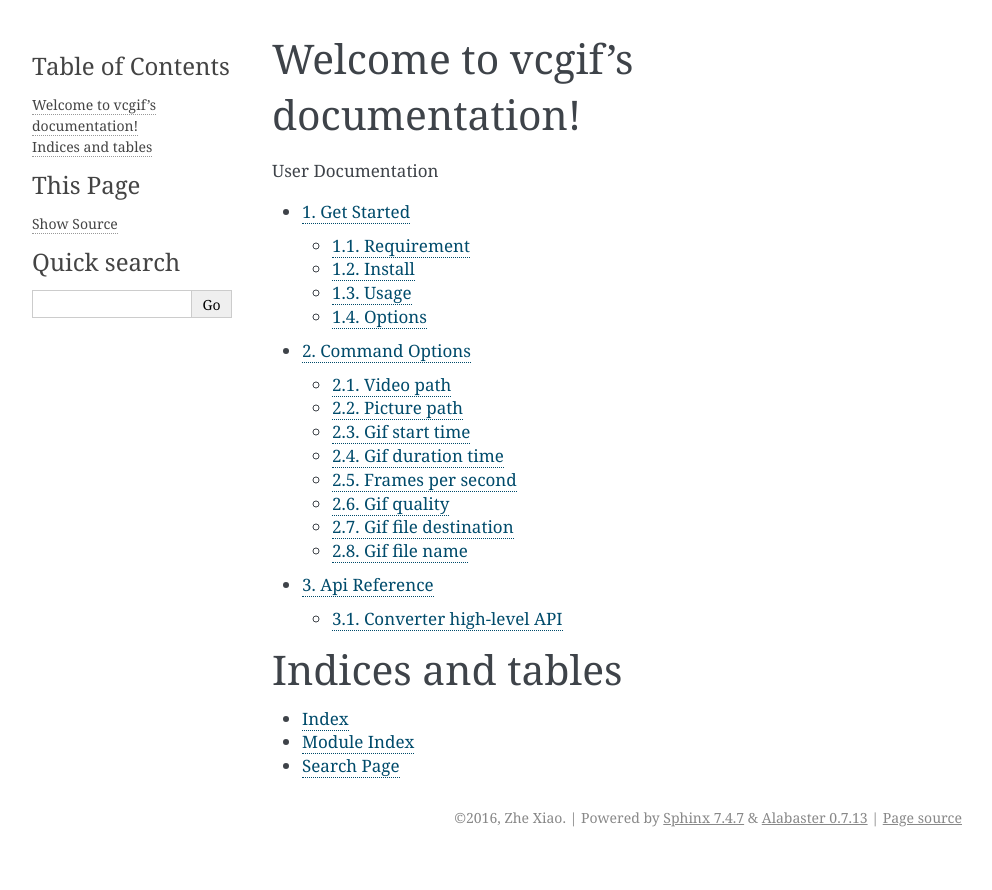
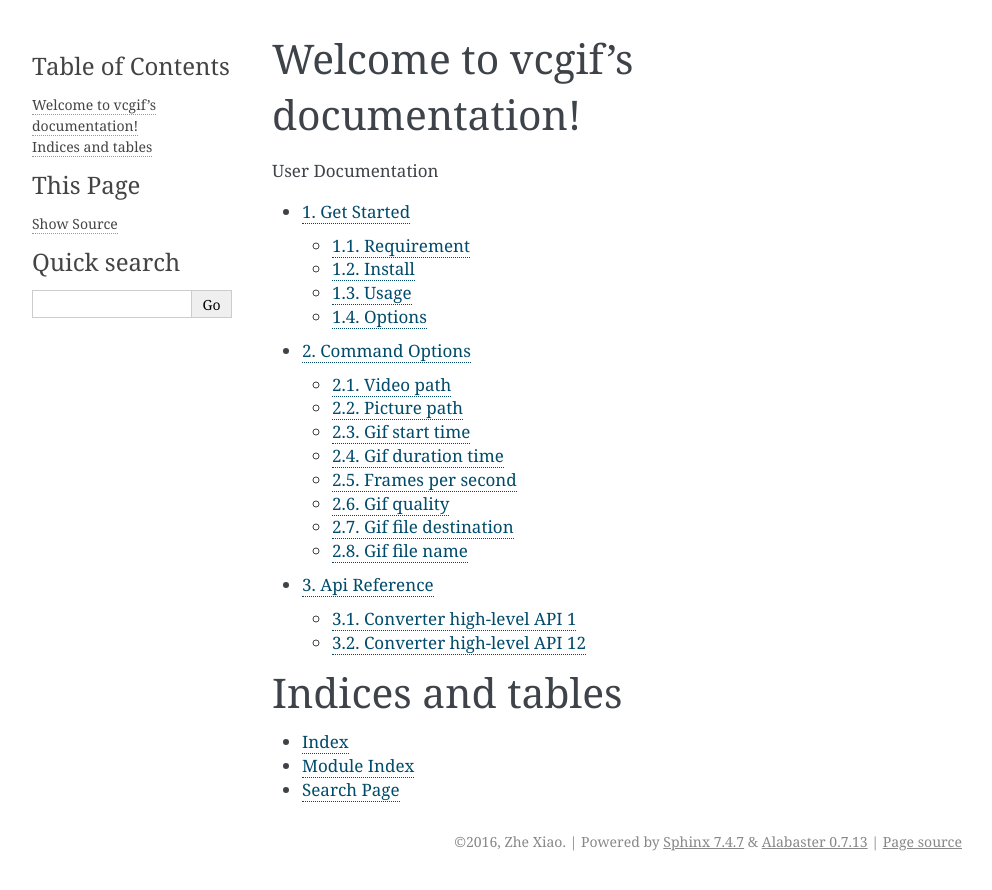
Before and after one commit to BACKORG/vcgif, a Sphinx documentation site: the page built from docs/index.rst, in a window 1280 px wide. Shown: the top 890 px of the page, without its empty margins (148-1140 px from the left). Built offline with Sphinx 7.4.7, drawn with Linux system fonts in a browser that asks for light colours.

```diff
--- a/docs/api_ref.rst
+++ b/docs/api_ref.rst
@@ -1,8 +1,14 @@
 API Reference
 =============
 
-Converter high-level API
-------------------------
+Converter high-level API 1
+--------------------------
 
 .. automodule:: vcgif.ZVideo
     :members:
+
+Converter high-level API 12
+---------------------------
+
+.. automodule:: vcgif.ZVideo.ZVideo
+    :members:
```
